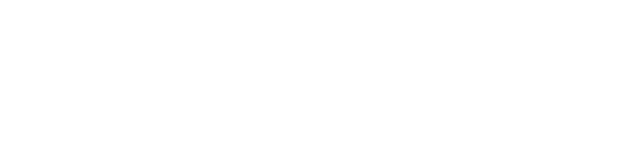
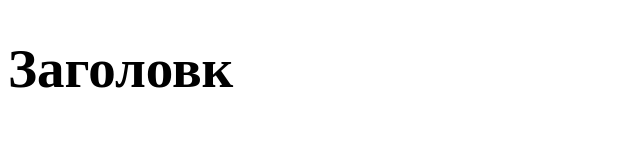
Before and after one commit to WebHeroSchool/css_media_ska, a plain HTML site: page index.html in a window 1280 px wide. Shown: the whole page, without its empty margins (0-640 px from the left). Drawn offline with Linux system fonts and the light colour scheme.

Commit message:
Выполнено задание 1

```diff
--- /dev/null
+++ b/css/style.css
@@ -0,0 +1,30 @@
+@media (min-width:320px) {
+    .wrap__title {
+        font-size: 15px;
+    }
+}
+@media (min-width:481px) {
+    .wrap__title {
+        font-size: 25px;
+    }
+}
+@media (min-width:641px) {
+    .wrap__title {
+        font-size: 35px;
+    }
+}
+@media (min-width:961px) {
+    .wrap__title {
+        font-size: 45px;
+    }
+}
+@media (min-width:1025px) {
+    .wrap__title {
+        font-size: 55px;
+    }
+}
+@media (min-width:1281px) {
+    .wrap__title {
+        font-size: 65px;
+    }
+}
--- a/index.html
+++ b/index.html
@@ -3,9 +3,15 @@
 <head>
     <meta charset="UTF-8">
     <meta name="viewport" content="width=device-width, initial-scale=1.0">
+    <link rel="stylesheet" href="./css/style.css">
     <title>Document</title>
 </head>
 <body>
+    <div class="wrap">
+        <h1 class="wrap__title">
+            Заголовк
+        </h1>
+    </div>
 
 </body>
 </html>
--- a/now.json
+++ b/now.json
@@ -1 +1 @@
-"public": true
+{"public": true}
```
